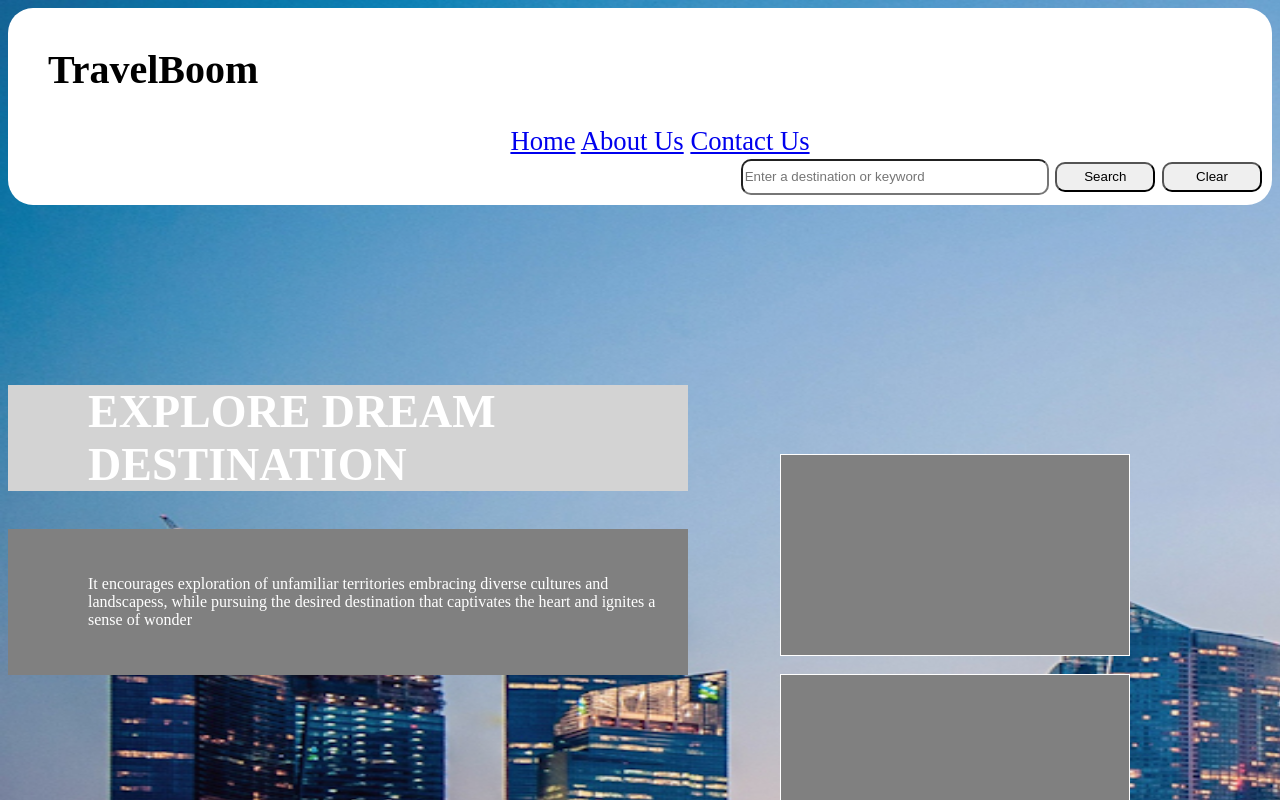
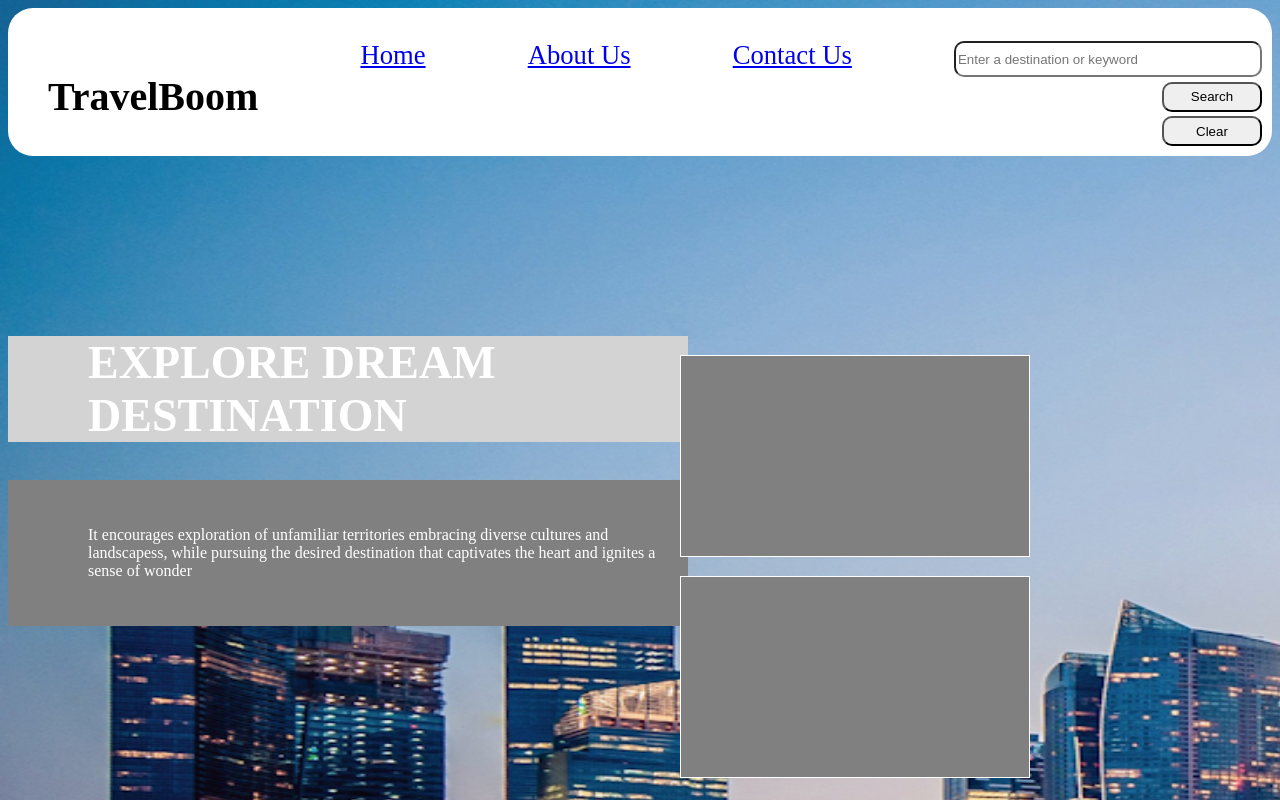
Before and after one commit to Volkan2525/travelRecommendation, a plain HTML site: page travel_recommendation.html in a window 1280 px wide. Drawn offline with Linux system fonts and the light colour scheme.

Commit message:
update 1

```diff
--- a/travel_recommendation.html
+++ b/travel_recommendation.html
@@ -6,16 +6,16 @@
 <body style = "overflow:hidden; background-image:url(background1.jpg); background-size:3000px 1200px; background-repeat:no-repeat;" >
 
 <nav id="nav">
-<div style="background-color:#ffffff; border-radius:25px; border-width:0px; border-style:solid; padding-top:5px; margin:0px; font-size: 20pt;">
-<ul style="text-align:center;">
-    <il style="text-align:left;"><h1>TravelBoom</h1></il>
-    <il><a href="./travel_recommendation.html">Home</a></il>
-    <il><a href="./aboutus.html">About Us</a></il>
-    <il><a href="./contactus.html">Contact Us</a></il>
+<div style=" background-color:#ffffff; border-radius:25px; border-width:0px; border-style:solid; padding-top:5px; margin:0px; font-size: 20pt;">
+<ul style="justify-content: space-between; list-style-type:none; display:flex;">
+    <li><h1>TravelBoom</h1></li>
+    <li><a href="./travel_recommendation.html">Home</a></li>
+    <li><a href="./aboutus.html">About Us</a></li>
+    <li><a href="./contactus.html">Contact Us</a></li>
 <div style="text-align:right; padding-bottom:10px; padding-right:10px;">
-    <il><input style="height:30px; width:300px; border-radius:10px;" id="searchtext" placeholder="Enter a destination or keyword"></input></il>
-    <il><button style="height:30px; width:100px; border-radius:10px;" id="searchbutton">Search</button></il>
-    <il><button style="height:30px; width:100px; border-radius:10px;" id="clearbutton">Clear</button></il>
+    <li><input style="height:30px; width:300px; border-radius:10px;" id="searchtext" placeholder="Enter a destination or keyword"></input></li>
+    <li><button style="height:30px; width:100px; border-radius:10px;" id="searchbutton">Search</button></li>
+    <li><button style="height:30px; width:100px; border-radius:10px;" id="clearbutton">Clear</button></li>
 </div>
 </ul>
 </div>
@@ -31,7 +31,7 @@
     </p>
 </div>
 
-<div style="width:350px; position:fixed; margin-top:-240px; right:150px; text-align:left;">
+<div style="width:350px; position:fixed; margin-top:-290px; right:250px; text-align:left;">
     <h3 id="firstDiv" style="border-style:solid; border-width:1px; height:200px; color:white; background-color:gray;"></h3>
     <h3 id="secondDiv" style="border-style:solid; border-width:1px; height:200px; color:white;background-color:gray;" ></h3>
 </div>
```
Also changed, not shown: aboutus.html (+9 -9 lines), contactus.html (+9 -9 lines).
